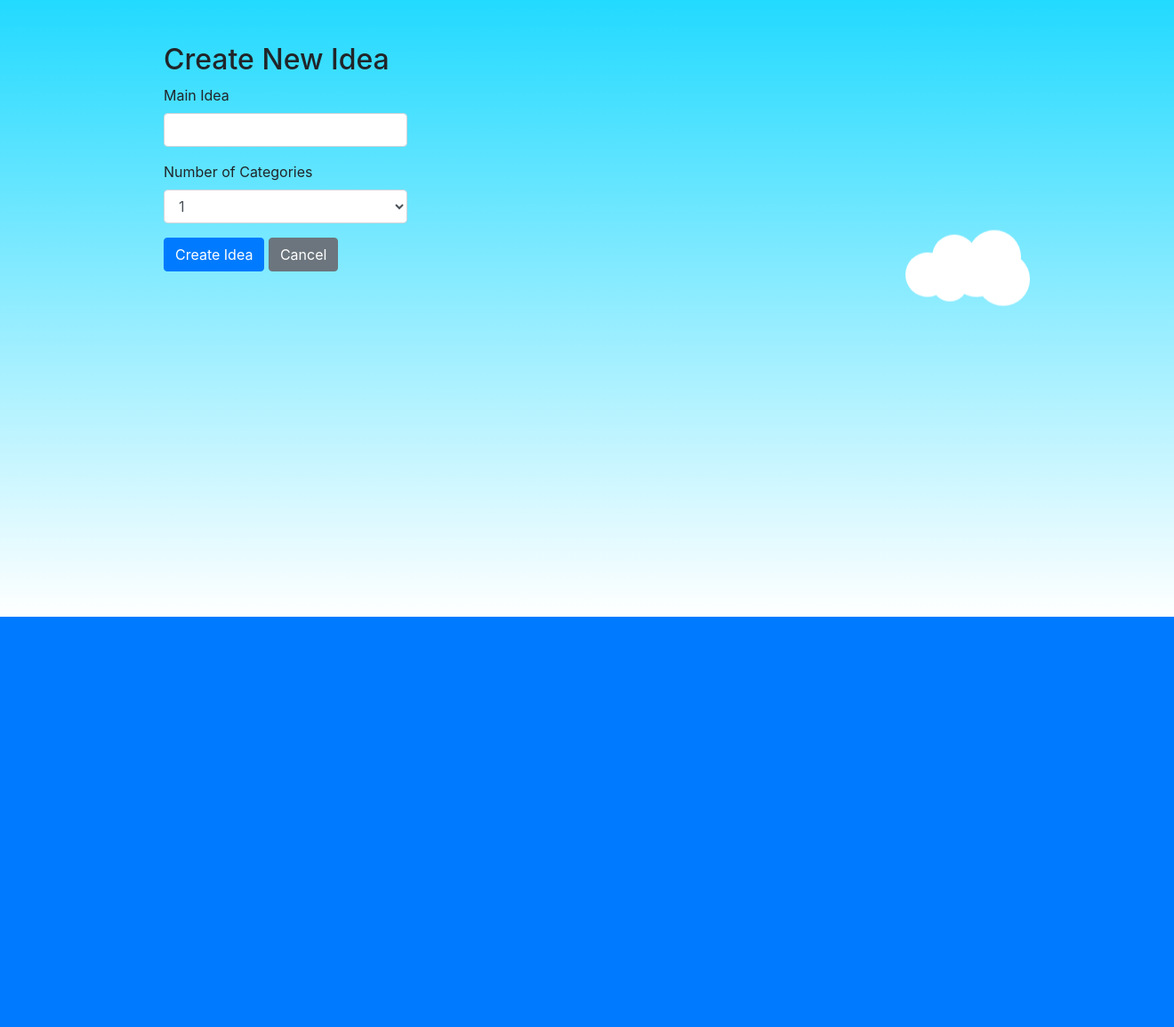
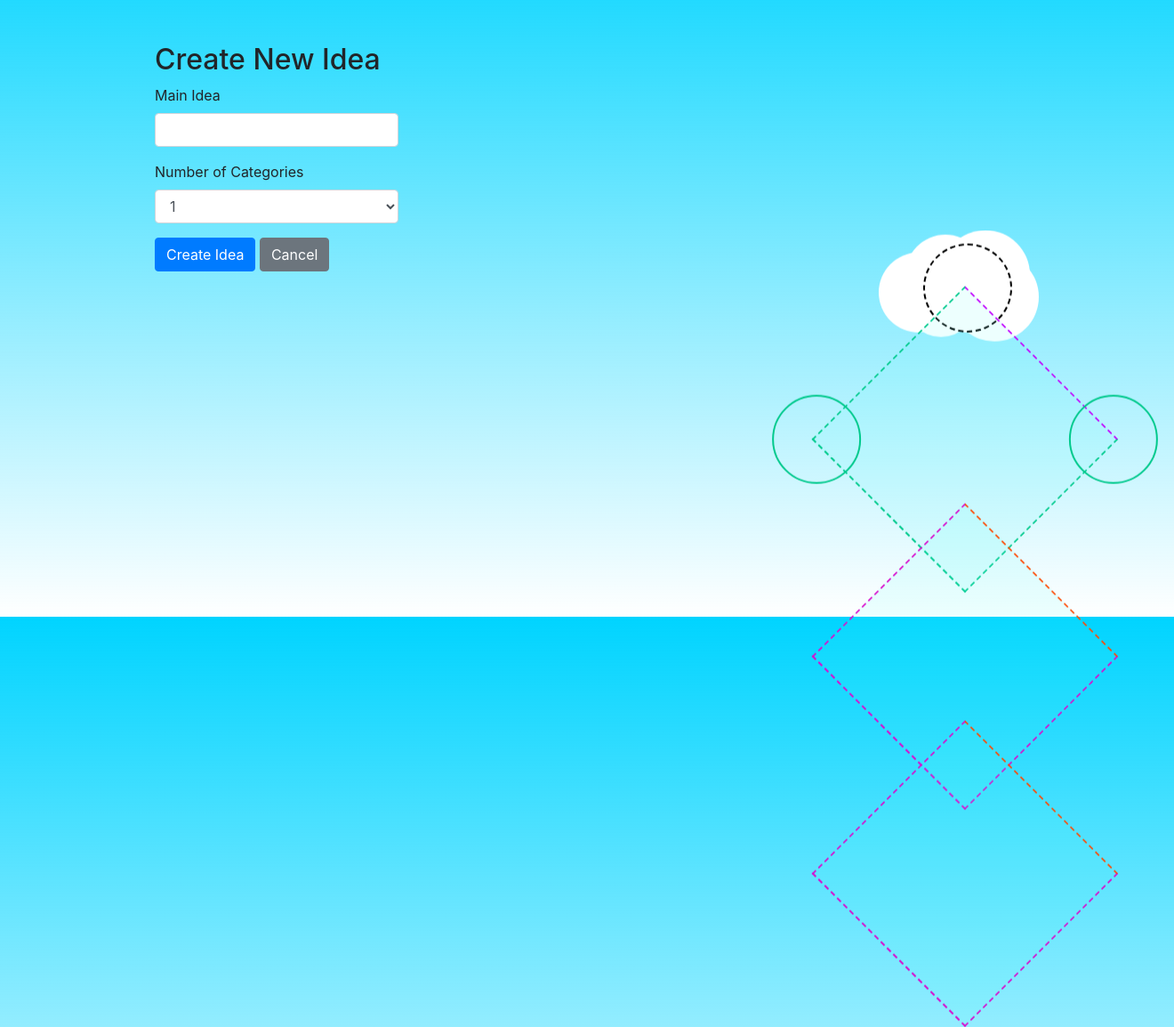
Before and after one commit to deconoixggabell/Brainstorm_visualizer, a Flask app: page /new/visual in a window 1320 px wide. Shown: the part 107-1261 px from the top of the page at 89% size. Before the commit the page ends 800 px from the top, so only its background shows below. Run offline with Flask 3, Linux system fonts and the light colour scheme; some libraries are stand-ins or nearby versions.

Commit message:
additions to diagram.css style for diagram div containers in visual_create.html

```diff
--- a/flask_app/static/css/diagram.css
+++ b/flask_app/static/css/diagram.css
@@ -18,48 +18,80 @@
     margin: 20% 0 20% 0;
 }
 
-#d_main_idea {
+#d-main-idea {
     animation: move 6s ease infinite;
     -moz-border-radius: 50%;
     -webkit-border-radius: 50%;
     border-radius: 50%;
+    /* DIV DEBUG */
+    border-color: black;
+    border-width: 2px;
+    border-style:dashed;
+    /* DIV DEBUG END */
     background: #FFFFFF;
-    height: 60px;
-    width: 60px;
+    height: 100px;
+    width: 100px;
     box-shadow: #fff -25px -15px 0 -5px, #fff 20px -15px, #fff 30px 10px, #fff -30px 15px 0 -10px, #fff -55px 5px 0 -5px;
     text-align: center; /* Temporary fix to center text, may need to use flex to center both vertically and horizontally. */
+
 }
 
-.category {
-    animation: move 6s ease infinite;
+.cat-container {
+    /* disable animation for now, it rotates because of transform, fix this later */
+    /* animation: move 6s ease infinite;  */
+    /* DIV DEBUG */
+    border-color: rgb(0, 201, 140);
+    border-top-color: rgb(195, 0, 255);
+    border-width: 2px;
+    border-style:dashed;
+    /* DIV DEBUG END */
+    position: relative;
+    background: rgba(85, 255, 241, 0.103);
+    height: 244px;
+    width: 244px;
+    transform: rotate(45deg);
+    top: 100%;
+    right: 80%;
+}
+
+.cat-bubble-left, .cat-bubble-right {
+    position:absolute;
     -moz-border-radius: 50%;
     -webkit-border-radius: 50%;
     border-radius: 50%;
-    position: absolute;
-    top: 50%;
-    left: 50%;
-    margin-top: -30px;
-    margin-left: -30px;
-    background: #FFFFFF;
-    height: 60px;
-    width: 60px;
-    box-shadow: #FFFFFF 65px -15px 0 -5px,  #FFFFFF 25px -25px,  #FFFFFF 30px 10px,  #FFFFFF 60px 15px 0 -10px,  #FFFFFF 85px 5px 0 -5px;
+    /* DIV DEBUG */
+    border-color: rgb(0, 201, 140);
+    border-width: 2px;
+    border-style:solid;
+    /* DIV DEBUG END */
+    height: 100px;
+    width: 100px;
 }
 
-.sub_category {
-    animation: move 6s ease infinite;
-    -moz-border-radius: 50%;
-    -webkit-border-radius: 50%;
-    border-radius: 50%;
-    position: absolute;
-    top: 50%;
-    left: 50%;
-    margin-top: -30px;
-    margin-left: -30px;
-    background: #FFFFFF;
-    height: 60px;
-    width: 60px;
-    box-shadow: #FFFFFF 65px -15px 0 -5px,  #FFFFFF 25px -25px,  #FFFFFF 30px 10px,  #FFFFFF 60px 15px 0 -10px,  #FFFFFF 85px 5px 0 -5px;
+.cat-bubble-left {
+    bottom: -20%;
+    left: -20%;
+}
+.cat-bubble-right {
+    right: -20%;
+    top: -20%;
+}
+
+.subcat-left-container, .subcat-right-container {
+    /* DIV DEBUG */
+    position:relative;
+    border-color: rgb(216, 13, 206);
+    border-top-color: rgb(255, 72, 0);
+    border-width: 2px;
+    border-style:dashed;
+    /* DIV DEBUG END */
+    position: relative;
+    background: rgba(85, 255, 241, 0.103);
+    height: 244px;
+    width: 244px;
+    transform: rotate(45deg);
+    top: 100%;
+    right: 80%;
 }
 
 @keyframes move {
--- a/flask_app/templates/visual_create.html
+++ b/flask_app/templates/visual_create.html
@@ -33,7 +33,7 @@
             <h2>Create New Idea</h2>
             <div class="form-group">
                 <label for="main_idea">Main Idea</label>
-                <input type="text" name="main_idea" id="main_idea_input" class="form-control" required oninput="updateDiagram()">
+                <input type="text" name="main_idea" id="main-idea-input" class="form-control" required oninput="updateDiagram()">
             </div>
             <div class="form-group">
                 <label for="num_categories">Number of Categories</label>
@@ -55,13 +55,17 @@
         </form>
         <!-- DIAGRAM -->
         <div id="diagram" class="align-self-center p-2">
-            <div id="d_main_idea">
+            <div id="d-main-idea">
+                <div class="cat-container">
+                    <div class="cat-bubble-left"></div>
+                    <div class="cat-bubble-right"></div>
+                </div>
+                <div class="subcat-left-container">
+                </div>
+                <div class="subcat-right-container">
+                </div>
+            </div>
 
-            </div>
-            <!-- <div class="category">
-            </div>
-            <div class="sub_category">
-            </div> -->
         </div>
     </div>
 
@@ -75,16 +79,18 @@
         function updateCategoryFields() {
             const numCategories = parseInt(document.getElementById("num_categories").value);
             const categoryFieldsDiv = document.getElementById("category_fields");
-            const dMainIdead = document.getElementById("d_main_idea"); //not being used yet - Franco
+            const dMainIdead = document.getElementById("d-main-idea"); //not being used yet - Franco
             categoryFieldsDiv.innerHTML = ""; // Clear existing fields
 
             for (let i = 1; i <= numCategories; i++) {
                 const categoryLabel = document.createElement("label");
                 //<label></label>
-                categoryLabel.innerText = `Category ${i}`;
+                //categoryLabel.innerText = `Category ${i}`;
+
                 //<label>Category #</label>
                 const categoryInput = document.createElement("input");
                 categoryInput.type = "text";
+                categoryLabel.htmlFor = `cat_${i}`;
                 categoryInput.name = `cat_${i}`;
                 categoryInput.className = "form-control";
                 categoryFieldsDiv.appendChild(categoryLabel);
@@ -105,8 +111,8 @@
         }
 
         function updateDiagram() {
-            const ideaCloud = document.getElementById("d_main_idea"); //not being used yet - Franco
-            const ideaInput = document.getElementById("main_idea_input");
+            const ideaCloud = document.getElementById("d-main-idea"); //not being used yet - Franco
+            const ideaInput = document.getElementById("main-idea-input");
             ideaCloud.innerHTML = ideaInput.value;
 
         }
```
